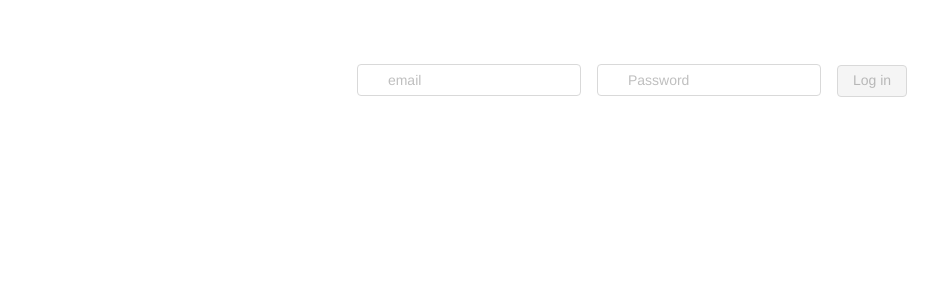
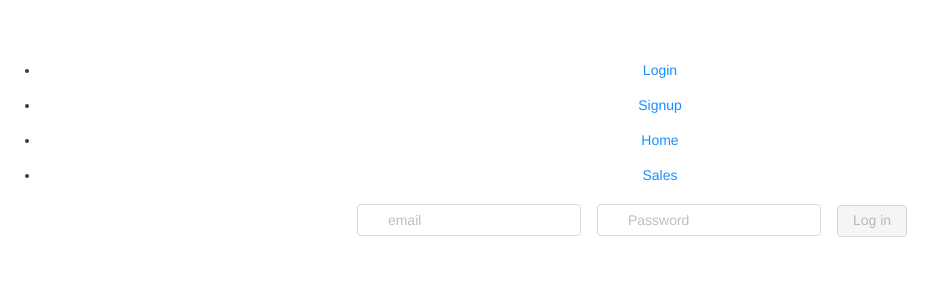
Before and after one commit to Rachidoulgour/dvdProject-node-mysql, a Vue app in the folder client/: page / in a window 1280 px wide. Shown: the top 300 px of the page, without its empty margins (0-945 px from the left). Built offline with nearby package versions, Linux system fonts and the light colour scheme.

Commit message:
header and navbar added

```diff
--- a/client/src/App.vue
+++ b/client/src/App.vue
@@ -1,16 +1,17 @@
 <template>
   <div id="app">
+    <Header/>
     <router-view></router-view>
   </div>
 </template>
 
 <script>
-//import Login from './views/Login'
+import Header from './components/Header'
 
 export default {
   name: 'App',
   components: {
-
+    Header
   }
 }
 </script>
--- /dev/null
+++ b/client/src/components/Header.vue
@@ -0,0 +1,36 @@
+<template>
+  <div>
+    <ul>
+      <div>
+        <li>
+          <router-link :to="'/login'">
+            <p>Login</p>
+          </router-link>
+        </li>
+        <li>
+          <router-link :to="'/signup'">
+            <p>Signup</p>
+          </router-link>
+        </li>
+      </div>
+      <div>
+        <li>
+          <router-link :to="'/home'">
+            <p>Home</p>
+          </router-link>
+        </li>
+        <li>
+          <router-link :to="'/sales'">
+            <p>Sales</p>
+          </router-link>
+        </li>
+      </div>
+    </ul>
+  </div>
+</template>
+
+<script>
+export default {
+  name: "Header",
+};
+</script>
```
